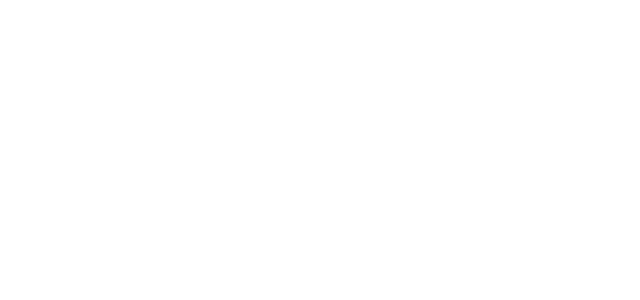
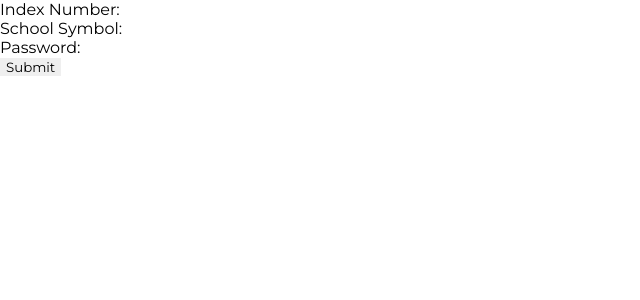
Before and after one commit to Dawidsjd/Automatizasion, a React (Create React App) app: page /SchoolDashboard/Diary in a window 1280 px wide. Before the commit this address had no page. Shown: the top 300 px of the page, without its empty margins (0-640 px from the left). Built offline with nearby package versions, Linux system fonts and the light colour scheme.

Commit message:
early access to Diary

```diff
--- a/src/App.jsx
+++ b/src/App.jsx
@@ -15,6 +15,7 @@ import Settings from "./pages/Settings";
 import Support from "./pages/Support";
 import Reminder from "./Components/features/Reminders/Reminders";
 import Dziennik from "./Components/features/Dziennik/Dziennik";
+import Diary from "./Components/features/Diary/Diary";
 
 function App() {
   return (
@@ -79,6 +80,12 @@ function App() {
             path="/SchoolDashboard/Reminder"
             element={<Reminder />}
           />
+          <Route
+            exact
+            path="/SchoolDashboard/Diary"
+            element={<Diary />}
+          />
+
         </Routes>
       </BrowserRouter>
       {/* <ChatBot /> */}
--- /dev/null
+++ b/src/Components/features/Diary/Diary.jsx
@@ -0,0 +1,65 @@
+// LoginForm.jsx
+
+import React, { useState } from 'react';
+import axios from 'axios';
+
+const Diary = () => {
+  const [indexNumber, setIndexNumber] = useState('');
+  const [schoolSymbol, setSchoolSymbol] = useState('');
+  const [password, setPassword] = useState('');
+
+  const handleFormSubmit = async (e) => {
+    e.preventDefault();
+
+    try {
+      const response = await axios.post('/api/login', {
+        indexNumber,
+        schoolSymbol,
+        password,
+      });
+
+      console.log(response);
+
+    } catch (error) {
+      console.error('Error logging in:', error);
+    }
+  };
+
+  return (
+    <form onSubmit={handleFormSubmit}>
+      <div>
+        <label>
+          Index Number:
+          <input
+            type="text"
+            value={indexNumber}
+            onChange={(e) => setIndexNumber(e.target.value)}
+          />
+        </label>
+      </div>
+      <div>
+        <label>
+          School Symbol:
+          <input
+            type="text"
+            value={schoolSymbol}
+            onChange={(e) => setSchoolSymbol(e.target.value)}
+          />
+        </label>
+      </div>
+      <div>
+        <label>
+          Password:
+          <input
+            type="password"
+            value={password}
+            onChange={(e) => setPassword(e.target.value)}
+          />
+        </label>
+      </div>
+      <button type="submit">Submit</button>
+    </form>
+  );
+};
+
+export default Diary;
--- a/src/Components/widget/SchoolDiary/SchoolDiary.jsx
+++ b/src/Components/widget/SchoolDiary/SchoolDiary.jsx
@@ -18,7 +18,7 @@ const SchoolDiary = () => {
           <Title>School Diary</Title>
           <Subtitle>Stay Organized: Your Essential School Companion</Subtitle>
           {/* Podłączyć tu link do dziennika */}
-          <Link to="">
+          <Link to="/SchoolDashboard/Diary">
             <Button>
               Come in
               <EastIcon style={{ marginLeft: "5px" }} />
```
Also changed, not shown: 2 other files (tests, documents, lock files or other folders).
